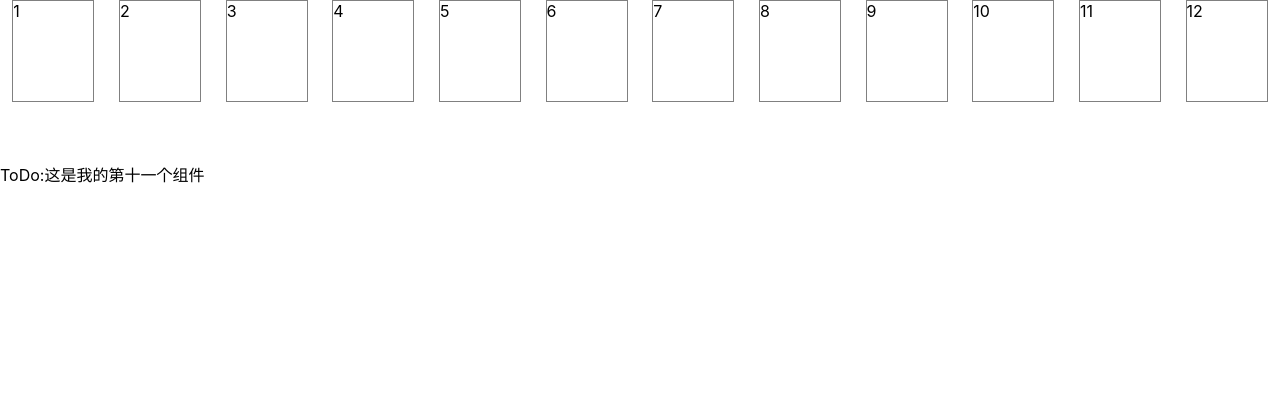
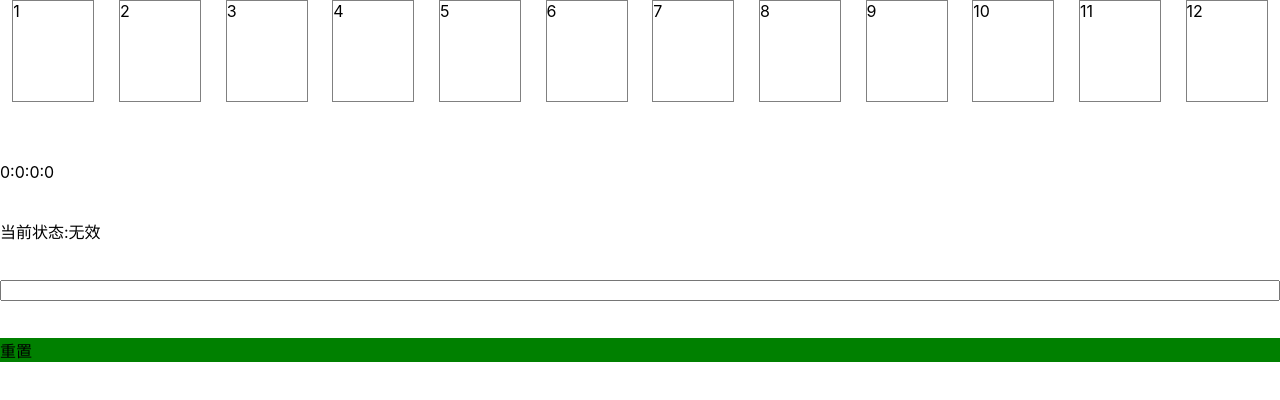
Before and after one commit to sherotree/react-practice, a React (Create React App) app in the folder demo06/: page / in a window 1280 px wide. Both pictures are taken after a click on the element "11". Shown: the top 400 px of the page. Built offline with nearby package versions, Linux system fonts and the light colour scheme.

Commit message:
component11

```diff
--- a/demo06/src/App.js
+++ b/demo06/src/App.js
@@ -10,6 +10,7 @@ import { Step7 } from './components/Step7'
 import { Step8 } from './components/Step8'
 import { Step9 } from './components/Step9'
 import { Step10 } from './components/Step10'
+import { Step11 } from './components/Step11'
 
 function App() {
   const list = [1, 2, 3, 4, 5, 6, 7, 8, 9, 10, 11, 12]
@@ -52,7 +53,7 @@ function App() {
       {selectedIndex === 8 && <Step8 />}
       {selectedIndex === 9 && <Step9 />}
       {selectedIndex === 10 && <Step10 />}
-      {selectedIndex === 11 && <div>ToDo:这是我的第十一个组件</div>}
+      {selectedIndex === 11 && <Step11 />}
       {selectedIndex === 12 && <div>ToDo:这是我的第十二组件</div>}
     </div>
   )
--- a/demo06/src/components/Step11.js
+++ b/demo06/src/components/Step11.js
@@ -0,0 +1,107 @@
+import React, { Component } from 'react'
+
+export class Step11 extends Component {
+  constructor(props) {
+    super(props)
+    this.state = {
+      status: '无效',
+      seconds: '',
+      time: 0,
+    }
+  }
+
+  onSecondsChange = e => {
+    let value = e.target.value
+    this.setState({
+      seconds: value,
+      time: value * 1000,
+    })
+
+    if (Number(value) > 0) {
+      this.setState({ status: '准备' })
+    } else {
+      this.setState({
+        status: '无效',
+      })
+    }
+  }
+
+  handleStart = () => {
+    this.setState({ status: '开始' })
+    this.interval = setInterval(() => {
+      if (this.state.time - 16 > 0) {
+        this.setState(preState => ({ time: preState.time - 16 }))
+      } else {
+        this.setState({ time: 0, status: '无效', seconds: '' })
+        clearInterval(this.interval)
+      }
+    }, 16)
+  }
+
+  handleStop = () => {
+    this.setState({
+      status: '暂停',
+    })
+    clearInterval(this.interval)
+  }
+
+  handleReset = () => {
+    this.setState({ status: '重置', seconds: '', time: 0 })
+    clearInterval(this.interval)
+  }
+
+  formatTime = time => {
+    const hour = parseInt(time / (1000 * 60 * 60))
+    const minute = parseInt((time - hour * 1000 * 60 * 60) / (1000 * 60))
+    const second = parseInt((time / 1000) % 60)
+    const millisecond = parseInt(time % 1000)
+    return `${hour}:${minute}:${second}:${millisecond}`
+  }
+
+  componentWillUnmount() {
+    clearInterval(this.interval)
+  }
+
+  render() {
+    const { status, seconds, time } = this.state
+
+    return (
+      <div
+        style={{
+          display: 'flex',
+          flexDirection: 'column',
+          height: '200px',
+          weight: '200px',
+          justifyContent: 'space-between',
+        }}
+      >
+        <div>{this.formatTime(time)}</div>
+        <div>{`当前状态:${status}`}</div>
+
+        {(status === '无效' || status === '准备') && (
+          <input
+            onChange={this.onSecondsChange}
+            type="number"
+            value={seconds}
+          />
+        )}
+
+        {(status === '准备' || status === '暂停') && (
+          <div style={{ background: 'red' }} onClick={this.handleStart}>
+            开始
+          </div>
+        )}
+
+        {status === '开始' && (
+          <div style={{ background: 'pink' }} onClick={this.handleStop}>
+            暂停
+          </div>
+        )}
+
+        <div style={{ background: 'green' }} onClick={this.handleReset}>
+          重置
+        </div>
+      </div>
+    )
+  }
+}
```
